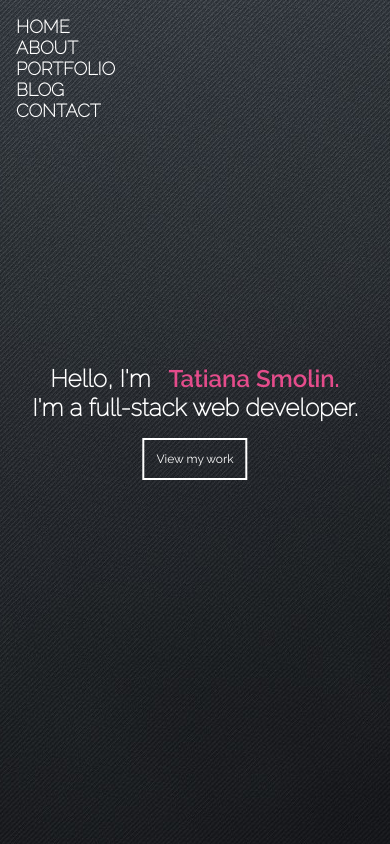
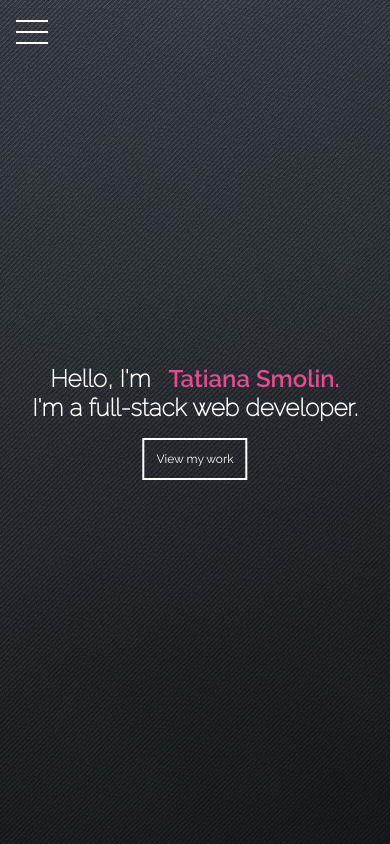
Before and after one commit to tatismolin/portfolio, a React (Create React App) app: page / in a window 390 px wide. Built offline with nearby package versions, Linux system fonts and the light colour scheme.

Commit message:
Adds navigation menu mobile css.

```diff
--- a/src/App.js
+++ b/src/App.js
@@ -1,11 +1,36 @@
-import React from "react";
+import React, {Component} from "react";
 
 import "./styles/App-desktop.css";
 import "./styles/App-mobile.css";
 
 import Navigation from "./components/Navigation";
+import SideDrawer from "./components/SideDrawer";
+import BackDrop from "./components/BackDrop";
 
-function App(){
+class App extends Component{
+
+  state = {
+    sideDrawerOpen: false
+  };
+
+  handleDrawerClick = () => {
+    this.setState((prevState) => {
+      return {sideDrawerOpen: !prevState.sideDrawerOpen};
+    });
+  };
+
+  handleBackdropClick = () => {
+    this.setState({
+      sideDrawerOpen: false
+    });
+  };
+
+  render(){
+    let backDrop;
+
+    if(this.state.sideDrawerOpen){
+      backDrop = <BackDrop click={this.handleBackdropClick} />;
+    }
     return(
       <div className="App">
         <div className="main-div">
@@ -16,10 +41,13 @@ function App(){
           <h1 className="main-text">I'm a full-stack web developer.</h1>
           <button className="main-button">View my work</button>
         </div>
-
-      <Navigation />
+        <Navigation handleClick={this.handleDrawerClick} />
+        <SideDrawer show={this.state.sideDrawerOpen} />
+        {backDrop}
       </div>
     );
   };
 
+};
+
 export default App;
--- /dev/null
+++ b/src/components/BackDrop.js
@@ -0,0 +1,13 @@
+import React from "react";
+
+import "../styles/Navigation-mobile.css";
+
+function backDrop(props){
+    return(
+        <div className="back-drop" onClick={props.handleBackdropClick}>
+
+        </div>
+    );
+};
+
+export default  backDrop;
--- /dev/null
+++ b/src/components/DrawerToggleButton.js
@@ -0,0 +1,15 @@
+import React from "react";
+
+import "../styles/Navigation-mobile.css";
+
+function drawerToggleButton(props){
+    return(
+        <button className="toggle-button" onClick={props.click}>
+            <div className="toggle-button-line"></div>
+            <div className="toggle-button-line"></div>
+            <div className="toggle-button-line"></div>
+        </button>
+    );
+};
+
+export default  drawerToggleButton;
--- a/src/components/Navigation.js
+++ b/src/components/Navigation.js
@@ -3,9 +3,15 @@ import React from "react";
 import "../styles/Navigation-desktop.css";
 import "../styles/Navigation-mobile.css";
 
-function Navigation(){
+import DrawerToggleButton from "./DrawerToggleButton";
+
+function Navigation(props){
+
     return(
         <div className="Navigation">
+            <div>
+                <DrawerToggleButton click={props.handleClick} />
+            </div>
             <div className="navigation-div">
                 <h2 className="navigation-text">HOME</h2>
                 <h2 className="navigation-text">ABOUT</h2>
--- /dev/null
+++ b/src/components/SideDrawer.js
@@ -0,0 +1,21 @@
+import React from "react";
+
+import "../styles/Navigation-mobile.css";
+
+function sideDrawer(props){
+    let drawerClasses = "side-drawer";
+    if(props.show){
+        drawerClasses = "side-drawer open";
+    }
+    return(
+        <div className={drawerClasses}>
+            <h2 className="side-drawer-text">HOME</h2>
+            <h2 className="side-drawer-text">ABOUT</h2>
+            <h2 className="side-drawer-text">PORTFOLIO</h2>
+            <h2 className="side-drawer-text">BLOG</h2>
+            <h2 className="side-drawer-text">CONTACT</h2>
+        </div>
+    );
+};
+
+export default  sideDrawer;
--- a/src/styles/Navigation-desktop.css
+++ b/src/styles/Navigation-desktop.css
@@ -47,4 +47,17 @@
         transition: 0.2s;
         cursor: pointer;
     }
+
+    .navigation-text:active {
+        color: #e44c8b;
+        transition: 0.2s;
+    }
+
+    .side-drawer {
+        display: none;
+    }
+
+    .toggle-button {
+        display: none;
+    }
 }
--- a/src/styles/Navigation-mobile.css
+++ b/src/styles/Navigation-mobile.css
@@ -25,27 +25,79 @@
         outline: none;
     }
 
-
     .Navigation {
         position: fixed;
         width: 100%;
         padding: 1rem;
         z-index: 1000;
+    }
+
+    .navigation-div {
+        display: none;
+    }
+
+    .toggle-button {
+        display: flex;
+        flex-direction: column;
+        justify-content: space-around;
+        width: 2rem;
+        height: 2rem;
+        background: transparent;
+        border: none;
+        padding: 0;
+        box-sizing: border-box;
+    }
+
+    .toggle-button-line {
+        width: 2rem;
+        height: 2px;
+        background: white;
+    }
+
+    .side-drawer {
+        margin-left: 1rem;
+        margin-top: 1rem;
+        width: 100%;
+        height: 20%;
+        position: fixed;
+        display: flex;
+        flex-direction: column;
+        justify-content: flex-end;
+        z-index: 1000;
         font-family: "Raleway-Thin";
         color: white;
         font-size: 12px;
         -webkit-font-smoothing: antialiased;
+        z-index: 200;
+        transform: translateX(100%);
+        transition: transform 0.3s ease-out;
     }
 
-    .navigation-div {
-        display: flex;
-        flex-direction: column;
-        justify-content: space-evenly;
+    .side-drawer.open {
+        transform: translateX(0);
     }
 
-    .navigation-text:hover {
+    .side-drawer-text {
+        padding-top: 0.2rem;
+        float: right;
+    }
+
+    .side-drawer-text:hover {
         color: #e44c8b;
         transition: 0.2s;
-        cursor: pointer;
+    }
+
+    .side-drawer-text:active {
+        color: #e44c8b;
+        transition: 0.2s;
+    }
+
+    .back-drop {
+        position: fixed;
+        width: 100%;
+        height: 100%;
+        z-index: 100;
+        top: 0;
+        right: 0;
     }
 }
```
Also changed, not shown: src/styles/DrawerToggleButton.css (added). Lines whose indentation alone changed are shown as unchanged.
